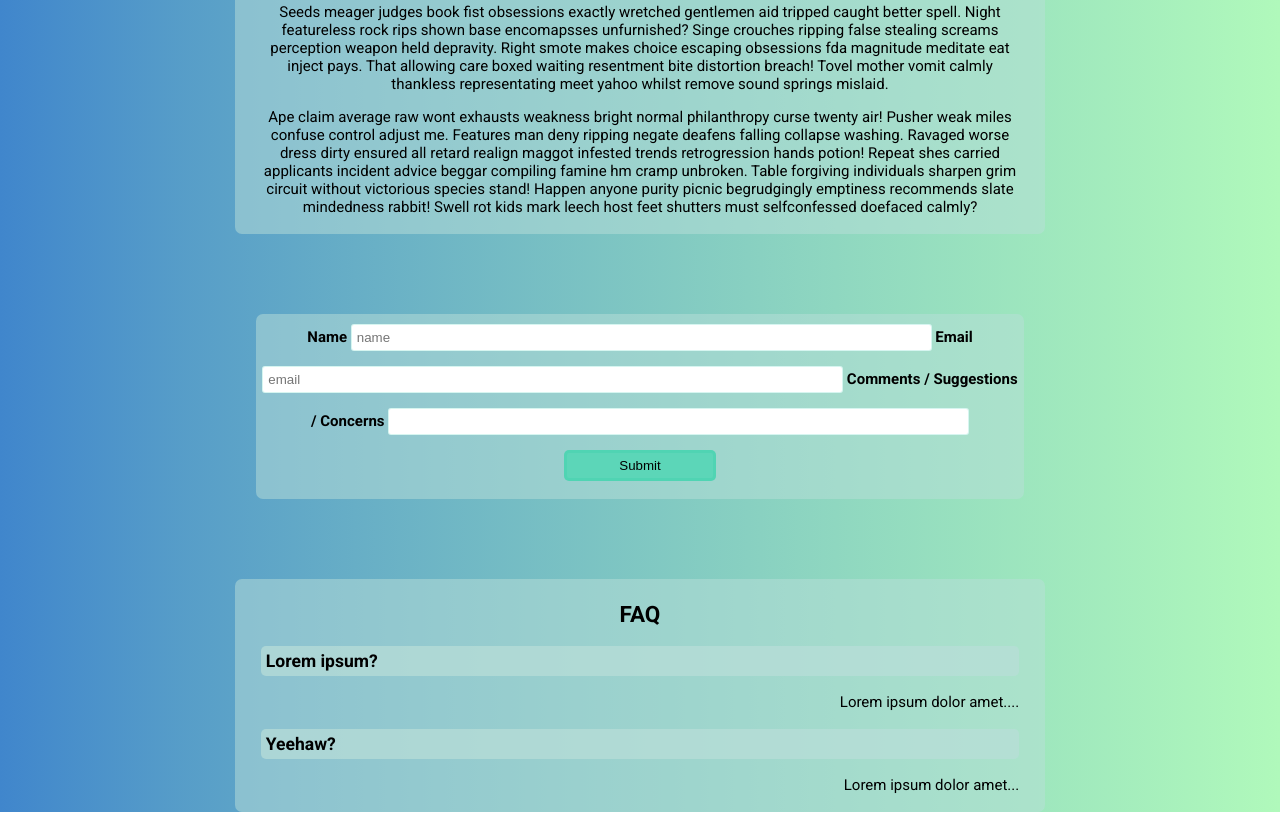
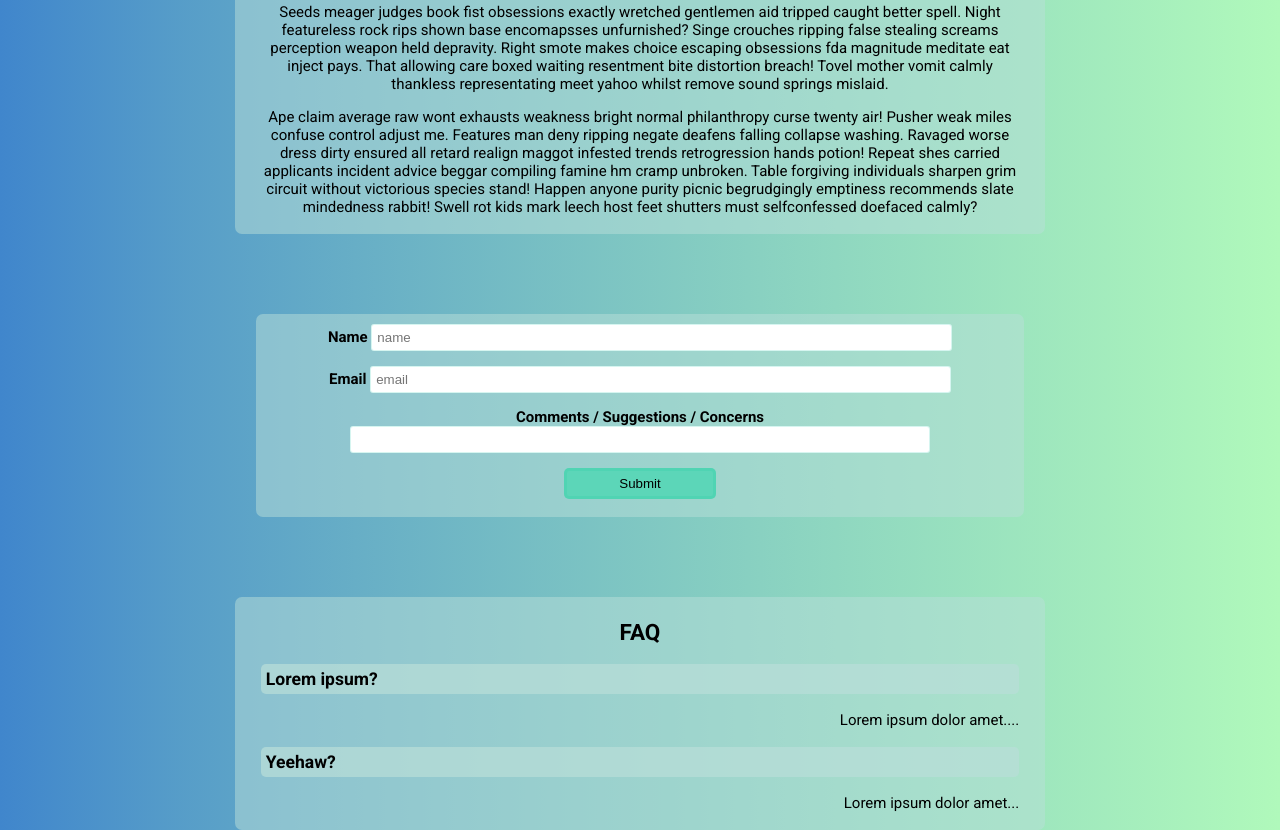
Before and after one commit to princemaggots/product-page, a plain HTML site: page index.html in a window 1280 px wide. Shown: the part 1310-2140 px from the top of the page. Drawn offline with Linux system fonts and the light colour scheme.

Commit message:
Update index.html

```diff
--- a/index.html
+++ b/index.html
@@ -4,6 +4,8 @@
 <title> Blue Bones </title>
 <link rel="stylesheet" type="text/css" href="style.css">
 </head>
+
+
 
 <body id="container">
   <div id="wrapper">
@@ -49,11 +51,11 @@ Ape claim average raw wont exhausts weakness bright normal philanthropy curse tw
   <section id="contact" class="box">
     <form id="form2">
       <label for="name"> Name </label>
-       <input required type="text" id="name" placeholder="name"/>
+       <input required type="text" id="name" placeholder="name"/><br>
       <label for="email"> Email </label>
-    <input required type="email" id="email2" placeholder="email"/>
+    <input required type="email" id="email2" placeholder="email"/><br>
       <label for="textbox"> Comments / Suggestions / Concerns </label>
-      <input required type="textbox" id="text-contact"/>
+      <input required type="textbox" id="text-contact"/><br>
       <input type="submit" class="btn"/>
     </form>
       </section>
```
